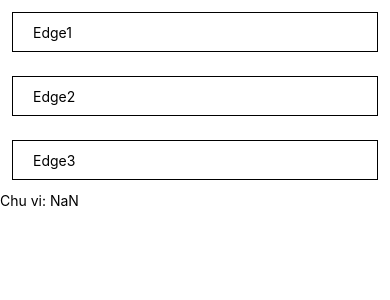
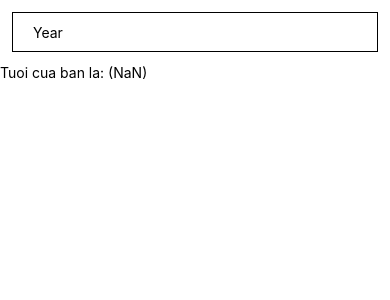
Before and after one commit to slade77777/reactNative12TS, a React Native app: screen / in a window 390 px wide. Shown: the top 300 px of the page. Built offline with nearby package versions, Linux system fonts and the light colour scheme.

Commit message:
btvn buoi 7 - tinh tuoi

```diff
--- a/App.tsx
+++ b/App.tsx
@@ -2,35 +2,22 @@ import React from 'react';
 import { SafeAreaView, StyleSheet, TextInput, Text } from 'react-native';
 
 const UselessTextInput = () => {
-  const [Edge1, setEdge1] = React.useState("Edge1");
-  const [Edge2, setEdge2] = React.useState("Edge2");
-  const [Edge3, setEdge3] = React.useState("Edge3");
-
-  console.log(Edge3)
-
-  function calculatePerimeter (Edge1:number, Edge2:number, Edge3:number) {
-    return ({Edge1} + {Edge2} + {Edge3})
+   const [Year, setYear] = React.useState("Year")
+  const year1:number = (2021 - +Year);
+  function calculateAge (Year:number) {
+    return ({Year})
   }
 
   return (
     <SafeAreaView>
       <TextInput
         style={styles.input}
-        onChangeText={setEdge1}
-        value={Edge1}
+        onChangeText={setYear}
+        value={Year}
       />
-      <TextInput
-        style={styles.input}
-        onChangeText={setEdge2}
-        value={Edge2}
-      />
-      <TextInput
-        style={styles.input}
-        onChangeText={setEdge3}
-        value={Edge3}
-      />
+
       <Text>
-        Chu vi: {+Edge1 + +Edge2 + +Edge3}
+        Tuoi cua ban la: ({year1})
         </Text>
     </SafeAreaView>
   );
```
